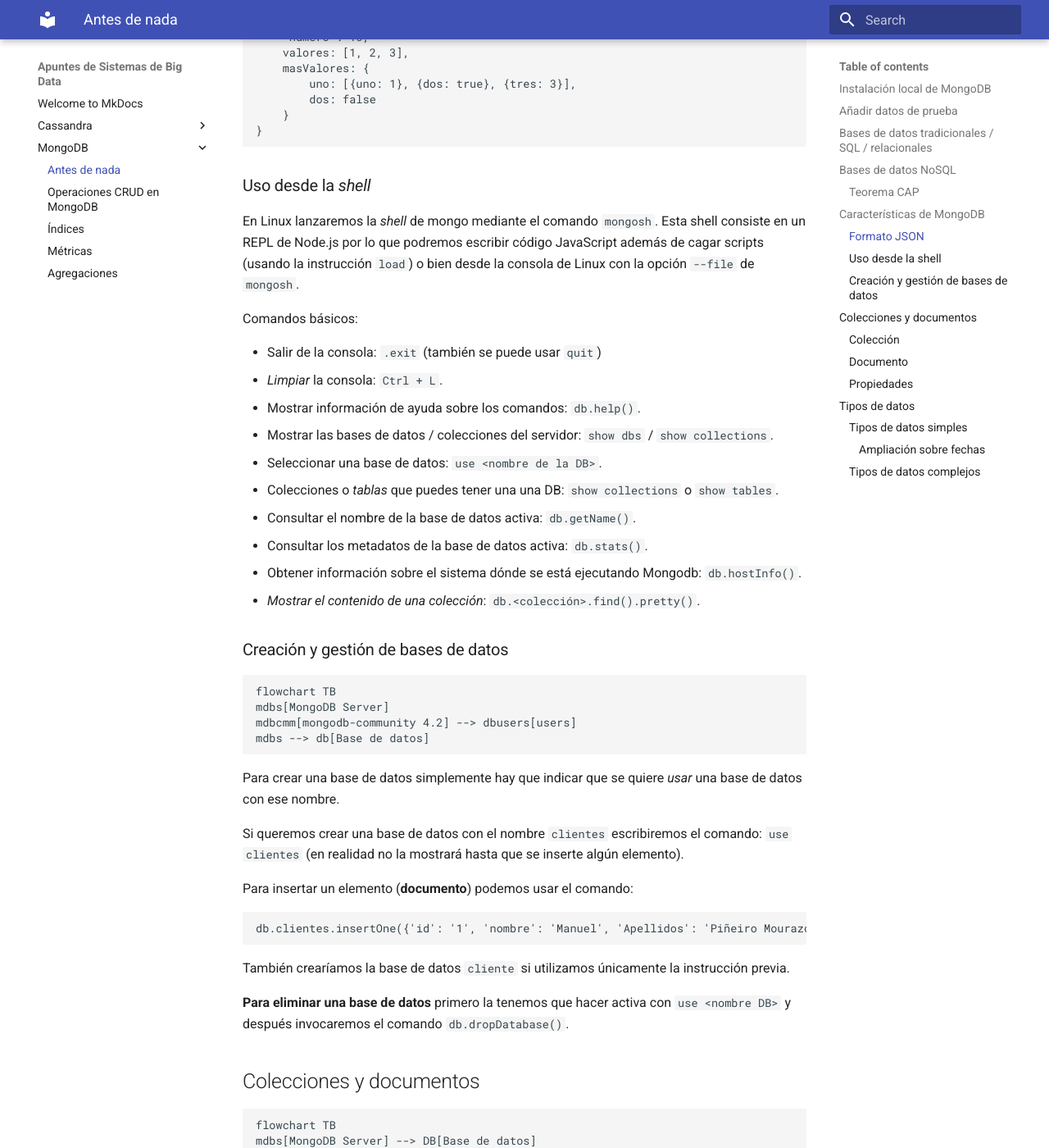
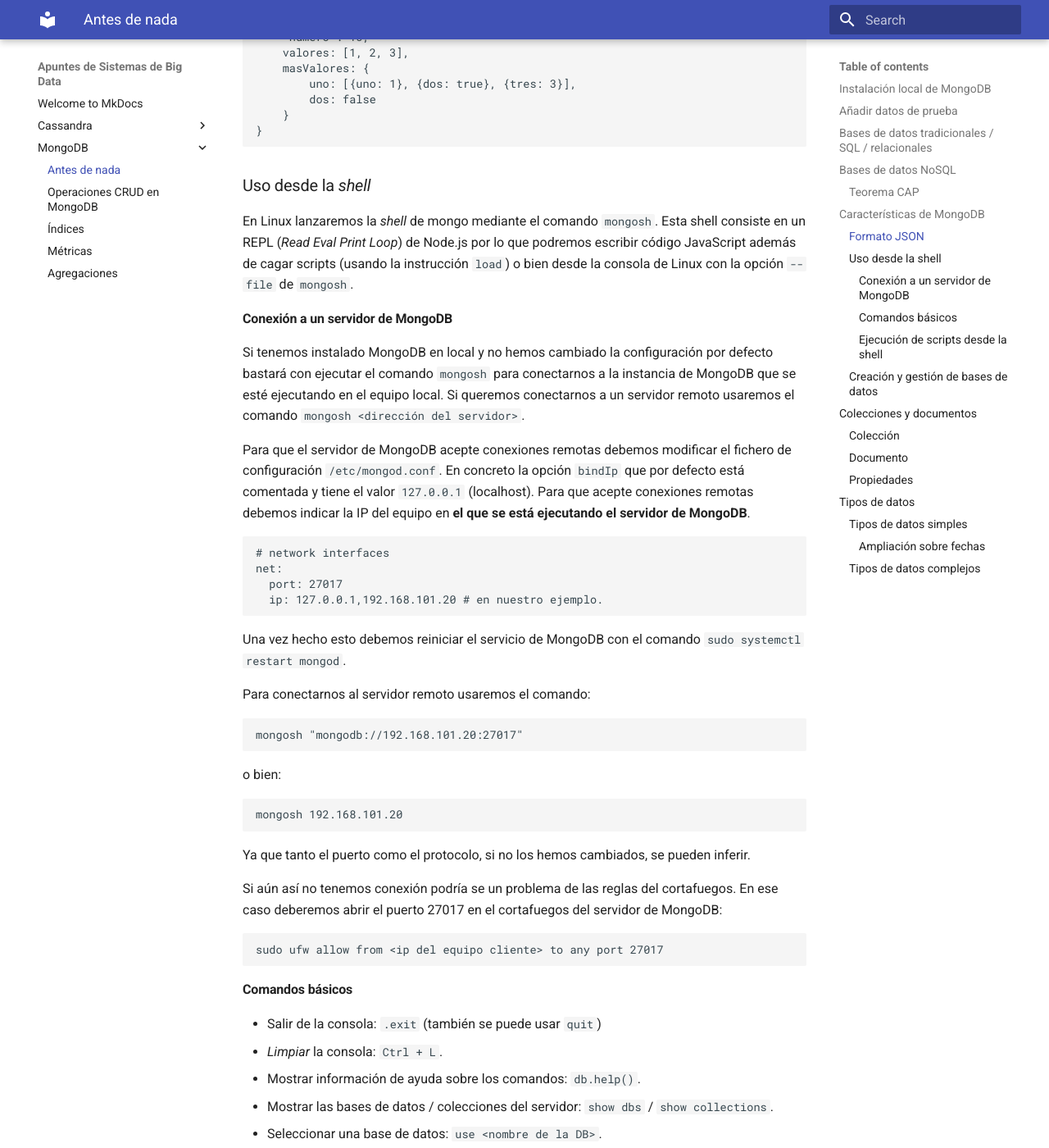
Before and after one commit to mmourazos/SBD, an MkDocs documentation site: the page built from docs/MongoDB/01 - Introducción.md, in a window 1280 px wide and 1400 px high, scrolled down 3400 px. Shown: the whole window at 82% size. Built offline with MkDocs 1.6.1 and Material for MkDocs 9.7.7, drawn with Linux system fonts in a browser that asks for light colours; some of the changed text lies outside the part shown.

Commit message:
Añadida documentación sobre mongosh

````diff
--- a/docs/MongoDB/01 - Introducción.md
+++ b/docs/MongoDB/01 - Introducción.md
@@ -113,9 +113,44 @@
 
 ### Uso desde la *shell*
 
-En Linux lanzaremos la *shell* de mongo mediante el comando `mongosh`. Esta shell consiste en un REPL de Node.js por lo que podremos escribir código JavaScript además de cagar scripts (usando la instrucción `load`) o bien desde la consola de Linux con la opción `--file` de `mongosh`.
+En Linux lanzaremos la *shell* de mongo mediante el comando `mongosh`. Esta shell consiste en un REPL (*Read Eval Print Loop*) de Node.js por lo que podremos escribir código JavaScript además de cagar scripts (usando la instrucción `load`) o bien desde la consola de Linux con la opción `--file` de `mongosh`.
 
-Comandos básicos:
+#### Conexión a un servidor de MongoDB
+
+Si tenemos instalado MongoDB en local y no hemos cambiado la configuración por defecto bastará con ejecutar el comando `mongosh` para conectarnos a la instancia de MongoDB que se esté ejecutando en el equipo local. Si queremos conectarnos a un servidor remoto usaremos el comando `mongosh <dirección del servidor>`.
+
+Para que el servidor de MongoDB acepte conexiones remotas debemos modificar el fichero de configuración `/etc/mongod.conf`. En concreto la opción `bindIp` que por defecto está comentada y tiene el valor `127.0.0.1` (localhost). Para que acepte conexiones remotas debemos indicar la IP del equipo en **el que se está ejecutando el servidor de MongoDB**.
+
+```yaml
+# network interfaces
+net:
+  port: 27017
+  ip: 127.0.0.1,192.168.101.20 # en nuestro ejemplo.
+```
+
+Una vez hecho esto debemos reiniciar el servicio de MongoDB con el comando `sudo systemctl restart mongod`.
+
+Para conectarnos al servidor remoto usaremos el comando:
+
+```bash
+mongosh "mongodb://192.168.101.20:27017"
+```
+
+o bien:
+
+```bash
+mongosh 192.168.101.20
+```
+
+Ya que tanto el puerto como el protocolo, si no los hemos cambiados, se pueden inferir.
+
+Si aún así no tenemos conexión podría se un problema de las reglas del cortafuegos. En ese caso deberemos abrir el puerto 27017 en el cortafuegos del servidor de MongoDB:
+
+```bash
+sudo ufw allow from <ip del equipo cliente> to any port 27017
+```
+
+#### Comandos básicos
 
 * Salir de la consola: `.exit` (también se puede usar `quit`)
 * *Limpiar* la consola: `Ctrl + L`.
@@ -127,6 +162,22 @@
 * Consultar los metadatos de la base de datos activa: `db.stats()`.
 * Obtener información sobre el sistema dónde se está ejecutando Mongodb: `db.hostInfo()`.
 * *Mostrar el contenido de una colección*: `db.<colección>.find().pretty()`.
+
+#### Ejecución de scripts desde la *shell*
+
+Desde la shell de mongo, recordemos que incorpora el intérprete de JavaScript Node.js, podemos ejecutar código JavaScript.
+
+Para ejecutar un script desde la *shell* de mongo podremos usar el comando `load`:
+
+```bash
+load("<ruta del fichero JavaScript>")
+```
+
+Otra forma de ejecutar un script sin salir de la consola de Linux es usando la opción `--file` de `mongosh`:
+
+```bash
+mongosh --file <ruta del fichero JavaScript>
+```
 
 ### Creación y gestión de bases de datos
 
````
